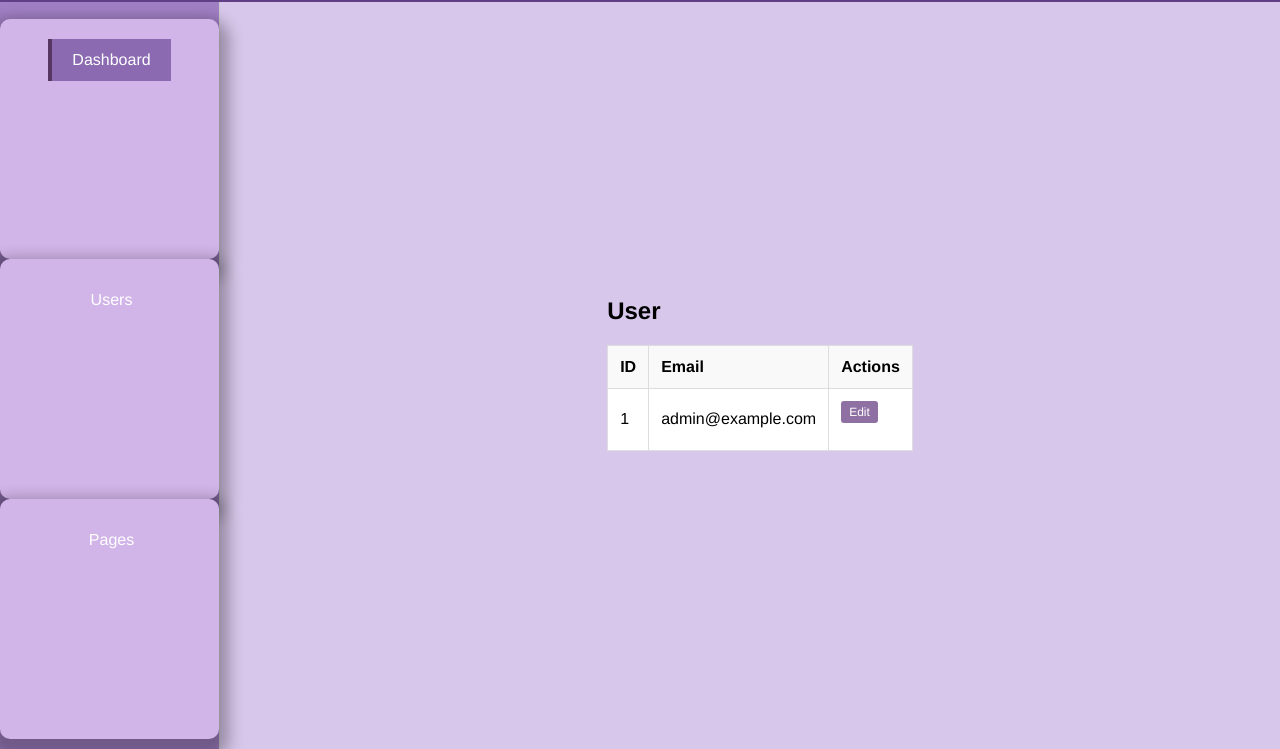
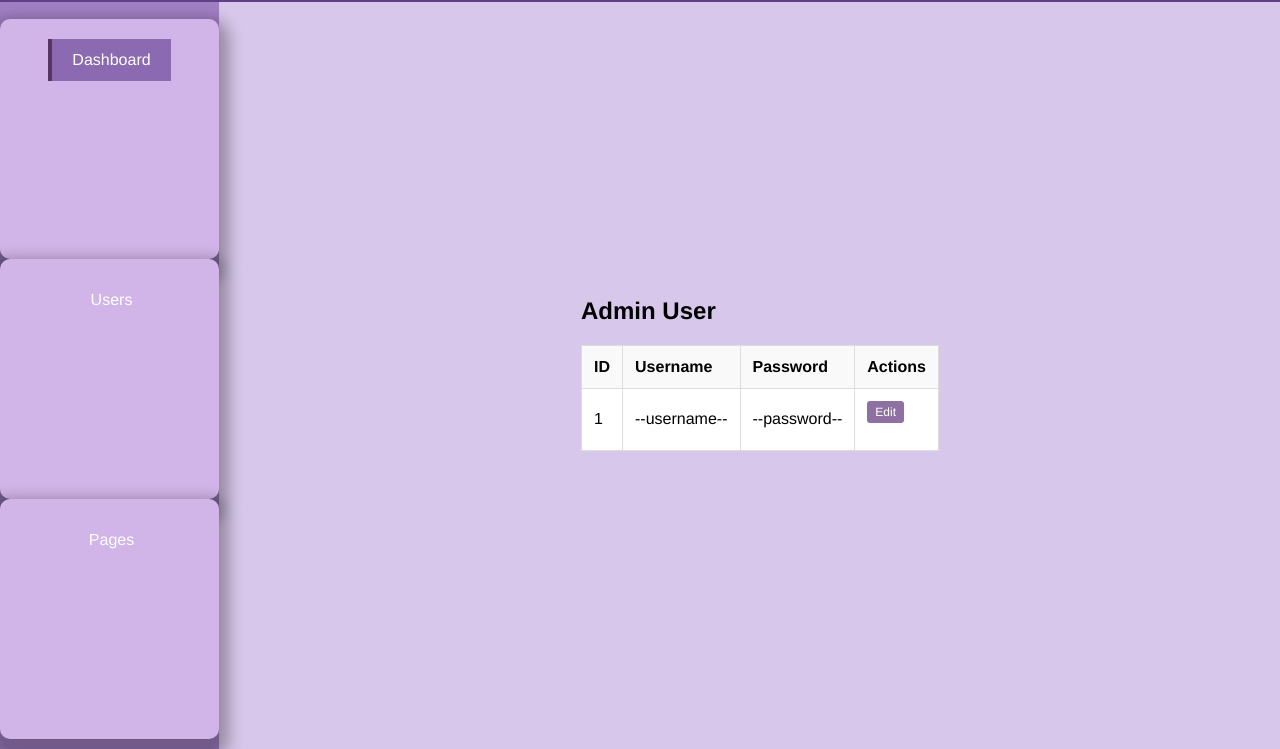
Before and after one commit to jeinjein60/Lavender-Note-Taking-Website, a plain HTML site: page dashAdmin.html in a window 1280 px wide. Shown: the part 51-800 px from the top of the page. Drawn offline with Linux system fonts and the light colour scheme.

Commit message:
Update dashAdmin.html

```diff
--- a/dashAdmin.html
+++ b/dashAdmin.html
@@ -22,19 +22,21 @@
   </div>
 
   <div class="main">
-    <h2>User</h2>
+    <h2>Admin User</h2>
     <table>
       <thead>
         <tr>
           <th>ID</th>
-          <th>Email</th>
+          <th>Username</th>
+          <th>Password</th>
           <th>Actions</th>
         </tr>
       </thead>
       <tbody>
         <tr>
           <td>1</td>
-          <td>admin@example.com</td>
+          <td>--username--</td>
+          <td>--password--</td>
           <td>
             <a href="#" class="btn small">Edit</a>
           </td>
```
